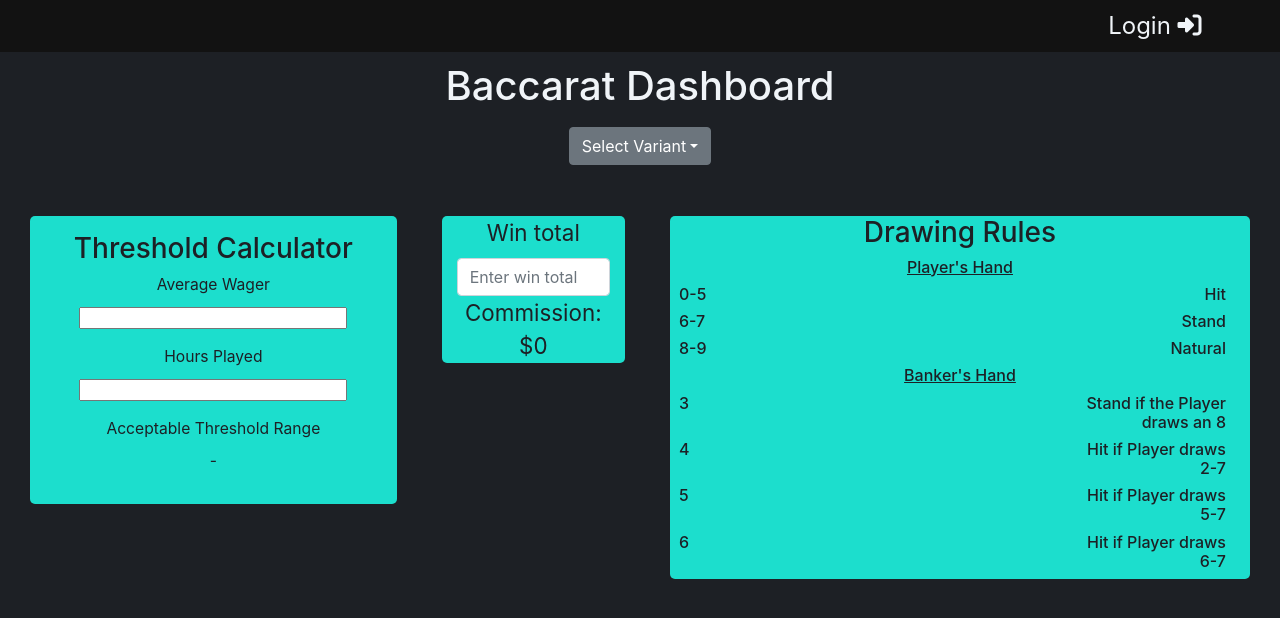
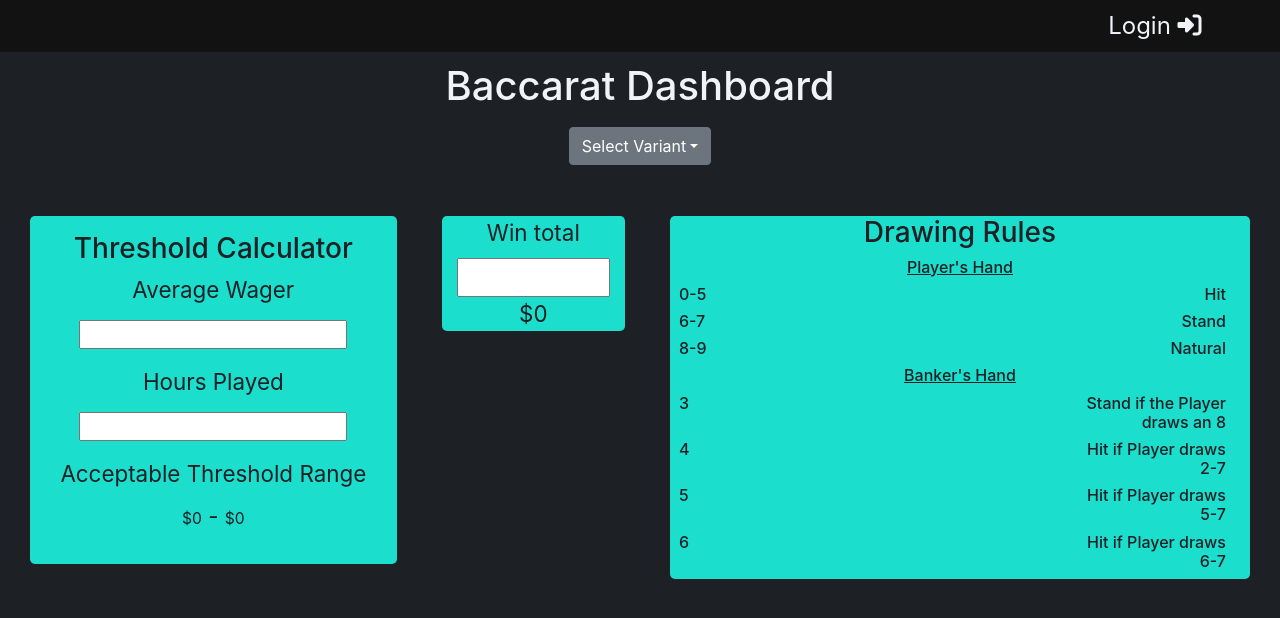
Before and after one commit to jedsmit/surveillance-dashboard, a React (Create React App) app: page /baccarat in a window 1280 px wide. Shown: the top 618 px of the page. Built offline with nearby package versions, Linux system fonts and the light colour scheme.

Commit message:
fix display bug in threshold and commission calculator

```diff
--- a/src/components/BaccaratDawingRulesTable.js
+++ b/src/components/BaccaratDawingRulesTable.js
@@ -19,11 +19,7 @@ const BaccaratDrawingRulesTable = () => {
       <div className='row justify-content-center'>
         <Title className='text-center p-0'>Drawing Rules</Title>
       </div>
-      {/* <div className='row'>
-        <div className='col-sm-4 h6 text-left'>Starting Hand</div>
-        <div className='col'></div>
-        <div className='col-sm-4 h6 text-right'>Rule</div>
-      </div> */}
+
       <div className='row'>
         <div className='col h6' style={{ textDecorationLine: 'underline' }}>
           Player's Hand
--- a/src/components/CommissionCalculator.js
+++ b/src/components/CommissionCalculator.js
@@ -1,6 +1,7 @@
 import React, { useState, useEffect } from 'react';
 import styled from 'styled-components';
 import Colors from '../constants/Colors';
+import NumberFormat from 'react-number-format';
 
 // styled components
 const Container = styled.div`
@@ -8,6 +9,10 @@ const Container = styled.div`
   color: ${Colors.backgroundColor};
   background-color: ${Colors.accentColor};
   border-radius: 5px;
+`;
+
+const WinInput = styled.div`
+  width: 100%;
 `;
 
 const CommissionCalculator = () => {
@@ -27,17 +32,23 @@ const CommissionCalculator = () => {
     <Container className='container-fluid'>
       <div className='form-group'>
         <label for='win'>Win total</label>
-        <input
-          type='string'
-          className='form-control'
-          id='win'
-          aria-describedby='win total'
-          placeholder='Enter win total'
-          onChange={e => {
-            setWinTotal(e.target.value);
+        <WinInput
+          as={NumberFormat}
+          value={winTotal}
+          thousandSeparator={true}
+          prefix={'$'}
+          onValueChange={values => {
+            const { formattedValue, value } = values;
+            setWinTotal(value);
           }}
-        ></input>
-        <div>Commission: ${commission}</div>
+        />
+
+        <NumberFormat
+          value={commission}
+          thousandSeparator={true}
+          prefix={'$'}
+          displayType='text'
+        />
       </div>
     </Container>
   );
--- a/src/components/ThresholdCalculator.js
+++ b/src/components/ThresholdCalculator.js
@@ -4,7 +4,6 @@ import NumberFormat from 'react-number-format';
 import Colors from '../constants/Colors';
 
 //styled-components
-
 const Container = styled.div`
   height: 100%;
   width: 100%;
@@ -14,11 +13,24 @@ const Container = styled.div`
   border-radius: 5px;
 `;
 
-const Form = styled.form`
+const Form = styled.form``;
+
+const AverageWagerInput = styled.div`
+  width: 80%;
   font-size: 0.7em;
 `;
 
-const NumberField = styled.div`
+const HoursPlayedInput = styled.div`
+  width: 80%;
+  font-size: 0.7em;
+`;
+
+const LowerThresholdDisplay = styled.div`
+  width: 80%;
+  font-size: 0.7em;
+`;
+
+const UpperThresholdDisplay = styled.div`
   width: 80%;
   font-size: 0.7em;
 `;
@@ -45,17 +57,9 @@ const ThresholdCalculator = props => {
     console.log('twin: ' + tWin);
     console.log('sd: ' + standardDeviation);
 
-    // setUpperThreshold(tWin + standardDeviation * 2);
-    // setLowerThreshold(tWin - standardDeviation * 2);
+    setUpperThreshold(tWin + standardDeviation * 2);
+    setLowerThreshold(tWin - standardDeviation * 2);
   }, [averageWager, hoursPlayed, gameVariant]);
-
-  // const handleWagerChange = e => {
-  //   setAverageWager(e.target.value);
-  // };
-
-  // const handleHoursChange = e => {
-  //   setHoursPlayed(e.target.value);
-  // };
 
   return (
     <Container className='container-fluid'>
@@ -63,10 +67,8 @@ const ThresholdCalculator = props => {
       <Form>
         <div className='form-group'>
           <label for='averageWager'>Average Wager</label>
-          <NumberField
-            isNumericString
+          <AverageWagerInput
             as={NumberFormat}
-            // className={numberFormat}
             thousandSeparator
             name='averageWager'
             value={averageWager}
@@ -77,25 +79,11 @@ const ThresholdCalculator = props => {
             prefix={'$'}
             displayType={'input'}
           />
-          {/* <input
-          type='string'
-          className='form-control'
-          id='averageWager'
-          aria-describedby='averageWager'
-          placeholder='$'
-          onChange={e => {
-            e.stopPropagation();
-            setAverageWager(e.target.value);
-            // console.log(averageWager);
-          }}
-        /> */}
         </div>
         <div className='form-group'>
           <label for='hoursPlayed'>Hours Played</label>
-          <NumberField
-            isNumericString
+          <HoursPlayedInput
             as={NumberFormat}
-            // className={numberFormat}
             thousandSeparator
             name='hoursPlayed'
             value={hoursPlayed}
@@ -105,35 +93,20 @@ const ThresholdCalculator = props => {
             }}
             displayType={'input'}
           />
-          {/* <input
-          type='string'
-          className='form-control'
-          id='hoursPlayed'
-          placeholder='hrs'
-          onChange={e => {
-            e.stopPropagation();
-            setHoursPlayed(e.target.value);
-            // console.log(hoursPlayed);
-          }}
-        /> */}
         </div>
         <div className='form-group'>
           <label for='thresholdRange'>Acceptable Threshold Range</label>
           <div>
-            <NumberField
-              isNumericString
+            <LowerThresholdDisplay
               as={NumberFormat}
-              // className={numberFormat}
               value={lowerThreshold}
               thousandSeparator
               prefix={'$'}
               displayType={'text'}
             />{' '}
             -{' '}
-            <NumberField
-              isNumericString
+            <UpperThresholdDisplay
               as={NumberFormat}
-              // className={numberFormat}
               value={upperThreshold}
               thousandSeparator
               prefix={'$'}
```
